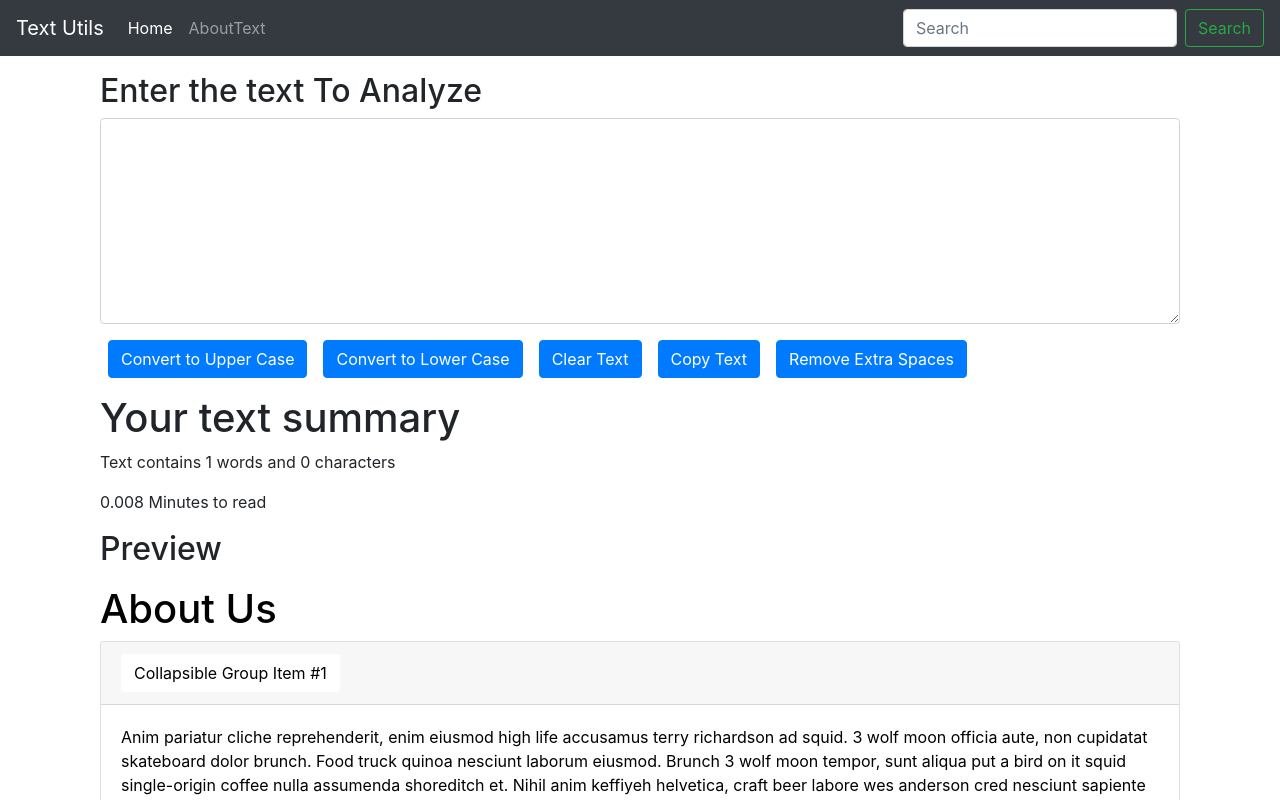
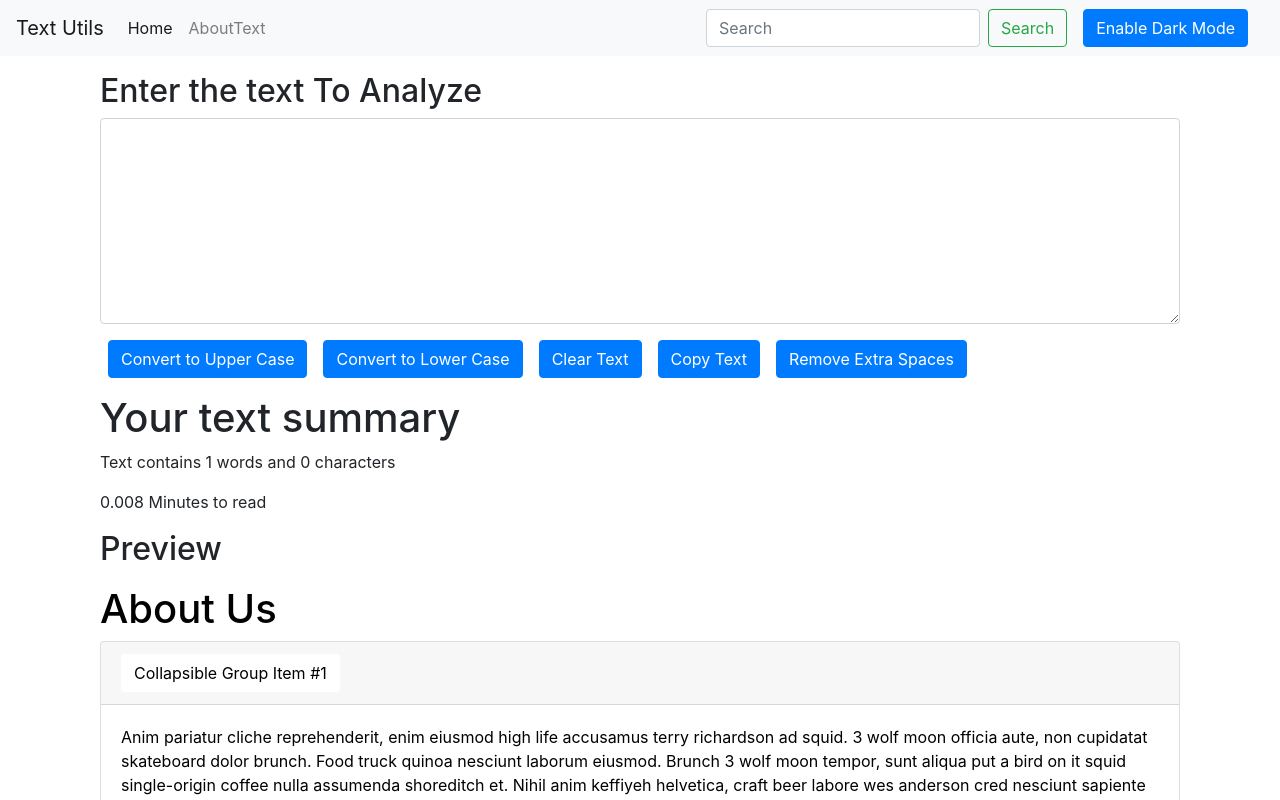
Before and after one commit to Udit7668/TextUtils, a React (Create React App) app: page / in a window 1280 px wide. Shown: the top 800 px of the page. Built offline with nearby package versions, Linux system fonts and the light colour scheme.

Commit message:
added background color for whole body

```diff
--- a/src/App.js
+++ b/src/App.js
@@ -1,4 +1,5 @@
 // import logo from './logo.svg';
+import { useState } from 'react';
 import './App.css';
 import About from './component/About';
 import Navbar from './component/Navbar';
@@ -6,6 +7,20 @@ import TextForm from './component/TextForm';
 
 // let name="udit Mishra";
 function App() {
+  const [mode,setMode]=useState('light');
+
+  const toggleMode=()=>{
+    if(mode=='light'){
+    setMode('dark');
+    document.body.style.backgroundColor='grey';
+
+    }
+    else{
+      setMode('light');
+      document.body.style.backgroundColor='white';
+    }
+  }
+
   return (
    /*  <>
     <h1>This is me </h1>
@@ -41,8 +56,10 @@ function App() {
    <h1> Name is {name}</h1>
    <p>Lorem ipsum dolor sit amet consectetur adipisicing elit. Eum itaque reiciendis maxime excepturi cum quod, molestias dicta aspernatur facilis deserunt sit alias, reprehenderit dolore mollitia, corporis explicabo magni. Magnam, soluta!</p>
    </> */
-   <>
-   <Navbar title="Text Utils"  About="AboutText"/>
+
+     <>
+
+   <Navbar title="Text Utils"  About="AboutText"  mode={mode} toggleMode={toggleMode}/>
 
 
 <div className="container my-3" >
--- a/src/component/Navbar.js
+++ b/src/component/Navbar.js
@@ -5,7 +5,7 @@ import PropTypes from 'prop-types'
 export default function Navbar(props) {
   return (
     <>
-   <nav className="navbar navbar-expand-lg navbar-dark bg-dark">
+   <nav className={`navbar navbar-expand-lg navbar-${props.mode} bg-${props.mode}`}>
   <a className="navbar-brand" href="/">{props.title}</a>
   <button className="navbar-toggler" type="button" data-toggle="collapse" data-target="/navbarSupportedContent" aria-controls="navbarSupportedContent" aria-expanded="false" aria-label="Toggle navigation">
     <span className="navbar-toggler-icon"></span>
@@ -26,6 +26,11 @@ export default function Navbar(props) {
       <button className="btn btn-outline-success my-2 my-sm-0" type="submit">Search</button>
     </form>
   </div>
+
+    <button className="btn btn-primary mx-3" onClick={props.toggleMode}>
+   Enable  Dark Mode
+    </button>
+
 </nav>
    </>  )
 }
```
